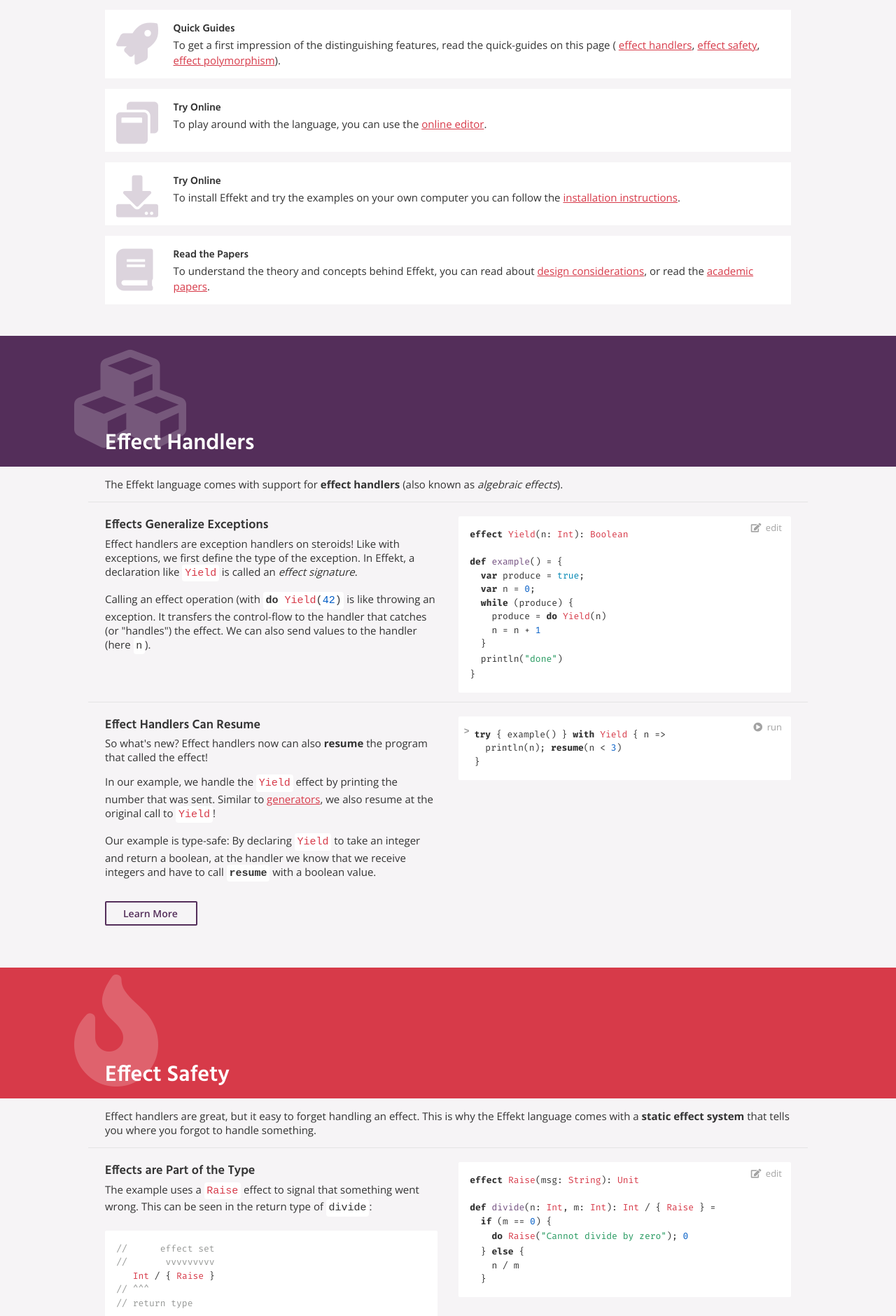
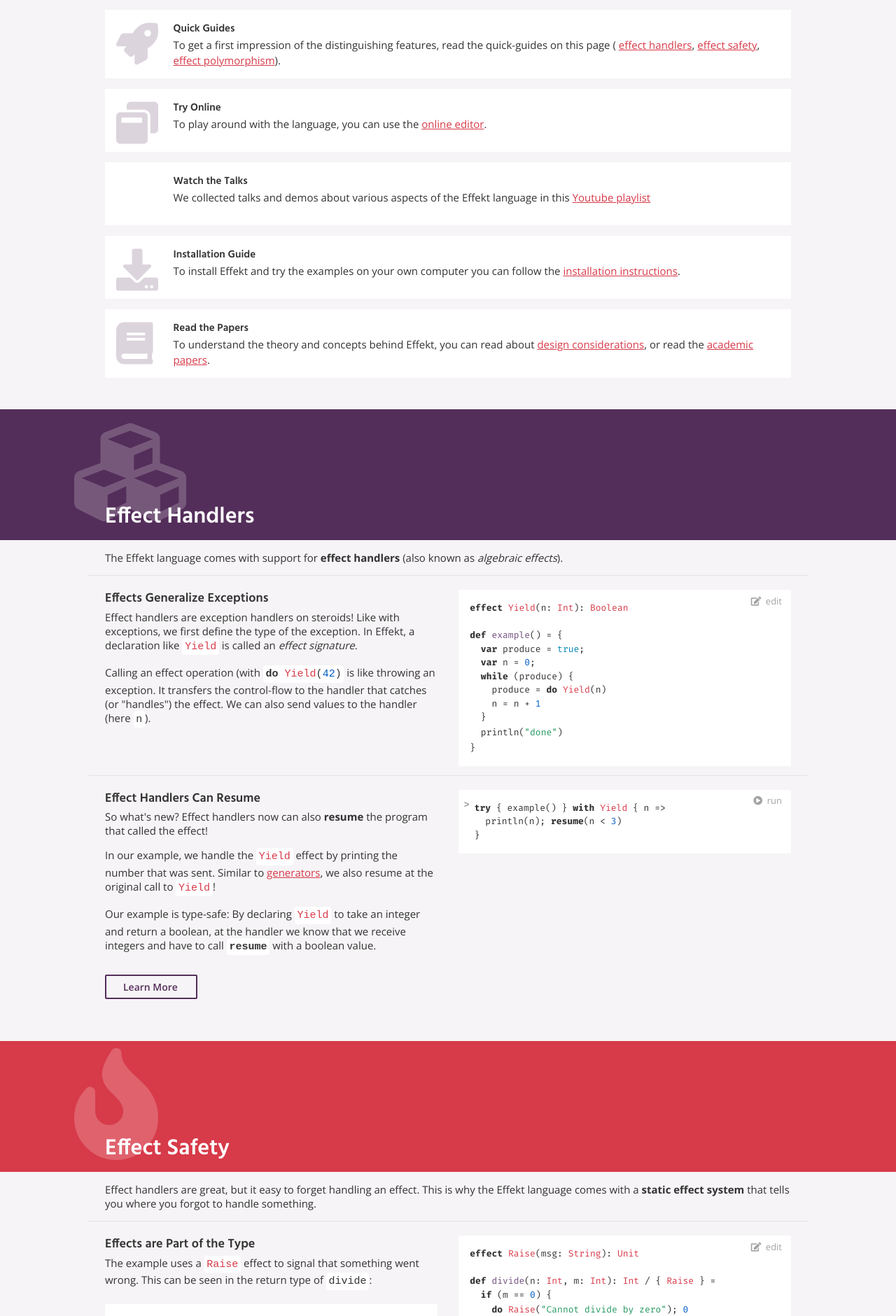
Before and after one commit to effekt-lang/effekt-website, a Jekyll site: the page built from index.md, in a window 1280 px wide. Shown: the part 1204-3085 px from the top of the page at 70% size. Built offline with Jekyll 4.4.1, drawn with Linux system fonts in a browser that asks for light colours.

Commit message:
Add link to Youtube playlist

```diff
--- a/_sass/light-style/_main.scss
+++ b/_sass/light-style/_main.scss
@@ -212,6 +212,11 @@
       content: "\f2d2"
     }
   }
+  #start-videos {
+    &:before {
+      content: "\f167"
+    }
+  }
   #start-install {
     &:before {
       content: "\f019"
--- a/index.md
+++ b/index.md
@@ -21,6 +21,7 @@
       "#intro-polymorphism"]
 ---
 
+
 ## Getting Started
 If you are interested in the Effekt language, we have a few things to get you started:
 
@@ -40,8 +41,13 @@
 <p>To play around with the language, you can use the <a href="quickstart">online editor</a>.</p>
 </div>
 
+<div id="start-videos">
+<h3>Watch the Talks</h3>
+<p>We collected talks and demos about various aspects of the Effekt language in this <a href="https://www.youtube.com/playlist?list=PLqCIRc1Z01F7DqUAupr2Eyel_CyL4d8V7">Youtube playlist</a></p>
+</div>
+
 <div id="start-install">
-<h3>Try Online</h3>
+<h3>Installation Guide</h3>
 <p>To install Effekt and try the examples on your own computer you can follow the <a href="docs/getting-started">installation instructions</a>.</p>
 </div>
 
```
